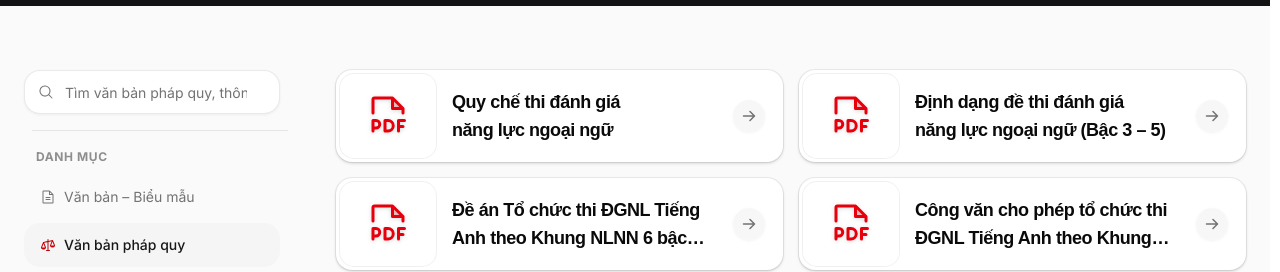
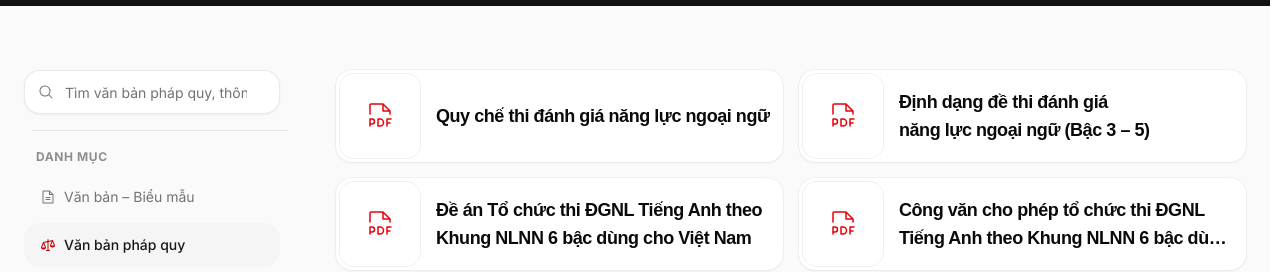
Before and after one commit to chanhdangcom/DNC-VSTEP-NEW, a Next.js app: page /van-ban/phap-quy in a window 1280 px wide. Shown: the part 554-826 px from the top of the page. Built offline with nearby package versions, Linux system fonts and the light colour scheme; grey boxes are pictures that could not be loaded; a web font is replaced by a local one.

Commit message:
update icon

```diff
--- a/src/features/documents/components/document-form-card.tsx
+++ b/src/features/documents/components/document-form-card.tsx
@@ -47,7 +47,8 @@ export function DocumentFormCard({ item }: DocumentFormCardProps) {
         <div className="flex self-stretch">
           <div className="group-hover:border-primary/30 flex h-full w-20 shrink-0 flex-col items-center justify-center rounded-xl p-2 ring-1 ring-black/6 transition-colors duration-200">
             <FileIcon
-              className={cn("size-8 shrink-0", theme.iconClass)}
+              size={32}
+              className={cn("shrink-0", theme.iconClass)}
               weight="light"
             />
           </div>
--- a/src/features/documents/components/legal-document-card.tsx
+++ b/src/features/documents/components/legal-document-card.tsx
@@ -17,17 +17,18 @@ export function LegalDocumentCard({ item }: LegalDocumentCardProps) {
       <Link
         href={item.href}
         className={cn(
-          "group bg-card flex h-full gap-4 rounded-2xl p-1 shadow-md ring-1 shadow-black/5 ring-black/6",
-          "hover:border-primary/40 transition-all duration-300 ease-[cubic-bezier(0.16,1,0.3,1)] hover:shadow-lg",
+          "group bg-card flex h-full gap-4 rounded-2xl p-1 shadow-xs ring-1 shadow-black/5 ring-black/3",
+          "hover:border-primary/40 transition-all duration-300 ease-[cubic-bezier(0.16,1,0.3,1)]",
           "focus-visible:ring-primary/30 focus-visible:ring-2 focus-visible:outline-none"
         )}
       >
-        {/* Icon & Format Block (Left) - Cân bằng kích thước với bên Lịch thi */}
+        {/* Icon & Format Block (Left) - Đồng bộ với Văn bản biểu mẫu */}
         <div className="flex self-stretch">
-          <div className="group-hover:border-primary/30 flex h-full w-24 shrink-0 flex-col items-center justify-center rounded-xl p-2 ring-1 ring-black/6 transition-colors duration-200">
+          <div className="group-hover:border-primary/30 flex h-full w-20 shrink-0 flex-col items-center justify-center rounded-xl p-2 ring-1 ring-black/6 transition-colors duration-200">
             <FilePdf
-              className="size-12 shrink-0 text-red-600 drop-shadow-sm dark:text-red-400"
-              weight="duotone"
+              size={32}
+              className="shrink-0 text-red-600 dark:text-red-400"
+              weight="light"
             />
           </div>
         </div>
@@ -42,12 +43,12 @@ export function LegalDocumentCard({ item }: LegalDocumentCardProps) {
           </Typography>
         </div>
 
-        {/* Action Arrow (Right) */}
-        <div className="hidden shrink-0 items-center justify-center pr-3.5 sm:flex">
+        {/* Action Arrow (Right) - Ẩn giống Văn bản biểu mẫu */}
+        {/* <div className="hidden shrink-0 items-center justify-center pr-3.5 sm:flex">
           <span className="group-hover:bg-primary group-hover:text-primary-foreground group-hover:shadow-primary/25 bg-muted/80 text-muted-foreground flex size-8 items-center justify-center rounded-full shadow-2xs transition-all duration-300 group-hover:translate-x-0.5 group-hover:shadow-md">
             <ArrowRight className="size-4" weight="bold" aria-hidden />
           </span>
-        </div>
+        </div> */}
       </Link>
     </article>
   );
```
